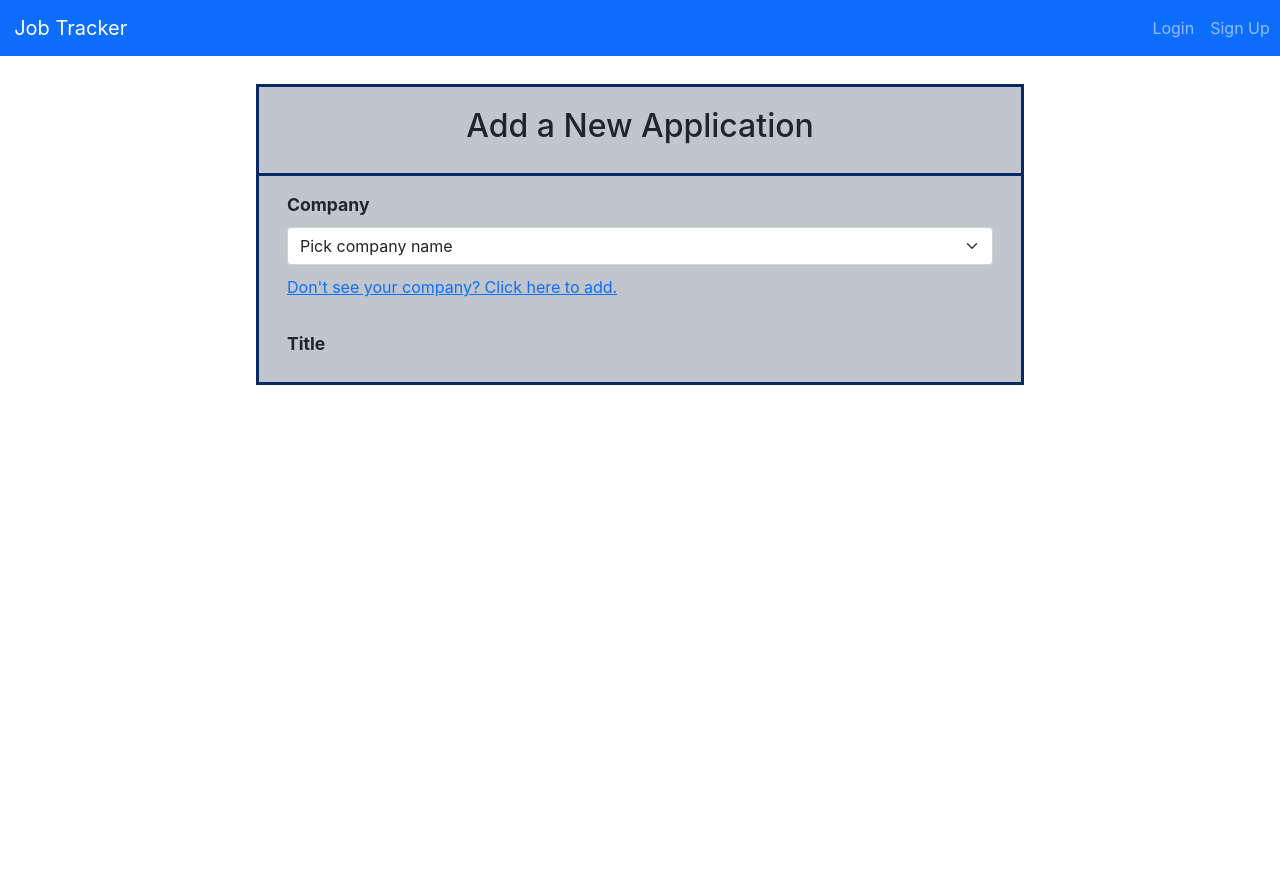
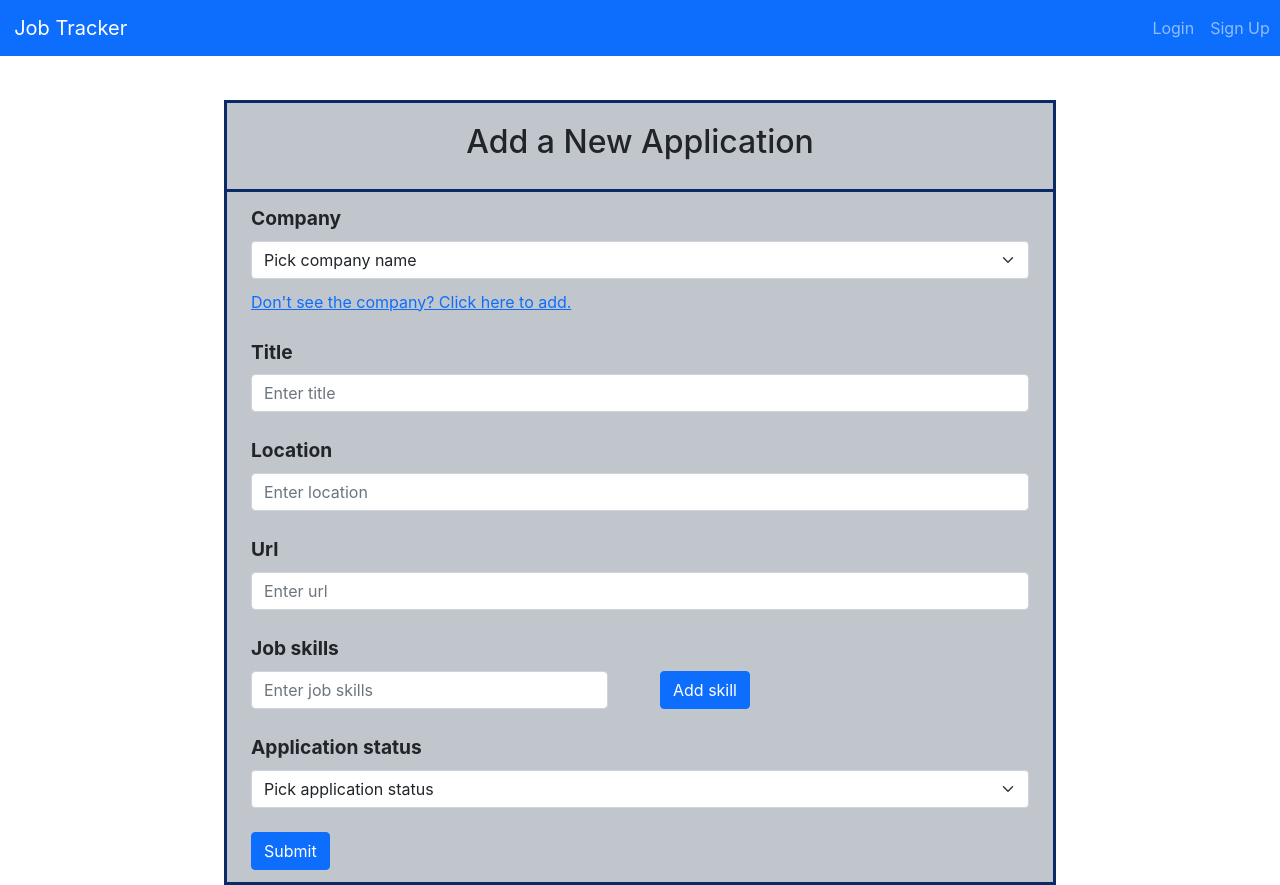
Before and after one commit to Dueonkim89/Job-Tracker, a React (Create React App) app: page /application in a window 1280 px wide. Before the commit the page ends 800 px from the top, so only its background shows below. Built offline with nearby package versions, Linux system fonts and the light colour scheme.

Commit message:
finished UI for new application page

```diff
--- a/src/client/components/NewJobApplication.tsx
+++ b/src/client/components/NewJobApplication.tsx
@@ -1,9 +1,11 @@
 import * as React from 'react';
 import { LinkContainer } from 'react-router-bootstrap';
-import { Container, Row, Form, Nav } from 'react-bootstrap';
+import { Container, Row, Form, Button, Col } from 'react-bootstrap';
+
+const formPadding: string = ".75rem";
+const labelFontSize: string = "1.2rem";
 
 class NewJobApplication extends React.Component {
-
     createApplicationHeader(argument: void) : JSX.Element {
         return (
             <h2 style={{padding: "1.25rem", color: "#212529" }}>Add a New Application</h2>
@@ -11,8 +13,6 @@ class NewJobApplication extends React.Component {
     }
 
     createApplicationForm() : JSX.Element {
-        const formPadding: string = "1rem";
-        const labelFontSize: string = "1.1rem";
         return (
             <Form>
                 <Form.Group style={{padding: formPadding}} >
@@ -22,17 +22,48 @@ class NewJobApplication extends React.Component {
                 </Form.Group>
                 <Form.Group style={{padding: formPadding}} >
                     <Form.Label htmlFor="title" style={{fontWeight: 'bold', fontSize: labelFontSize}}>Title</Form.Label>
+                    <Form.Control id="title" type="text" placeholder="Enter title" />
                 </Form.Group>
+                <Form.Group style={{padding: formPadding}} >
+                    <Form.Label htmlFor="location" style={{fontWeight: 'bold', fontSize: labelFontSize}}>Location</Form.Label>
+                    <Form.Control id="location" type="text" placeholder="Enter location" />
+                </Form.Group>
+                <Form.Group style={{padding: formPadding}} >
+                    <Form.Label htmlFor="url" style={{fontWeight: 'bold', fontSize: labelFontSize}}>Url</Form.Label>
+                    <Form.Control id="url" type="text" placeholder="Enter url" />
+                </Form.Group>
+                {this.generateApplicationSkills()}
+                <Form.Group style={{padding: formPadding}} >
+                    <Form.Label htmlFor="status" style={{fontWeight: 'bold', fontSize: labelFontSize}}>Application status</Form.Label>
+                    {this.createStatusDropDrownMenu()}
+                </Form.Group>
+                <div style={{padding: formPadding}}>
+                    <Button type="submit">Submit</Button>
+                </div>
             </Form>
         );
     }
 
     addCompanyNavigation(argument: void) : JSX.Element {
         return (
-            <LinkContainer to="/registration">
-                {/*NOTE: If no / provided to the path, routes to /application/company by default */}
-                <a>Don't see your company? Click here to add.</a>
+            <LinkContainer to="/add_company">
+                {/*NOTE: If no / provided to the path, routes to /application/add_company by default */}
+                <a>Don't see the company? Click here to add.</a>
             </LinkContainer>
+        );
+    }
+
+    createStatusDropDrownMenu(argument: void) : JSX.Element {
+        return (
+            <Form.Select aria-label="Choose application status from dropdown menu" id="status">
+                <option>Pick application status</option>
+                <option value="applied">Applied</option>
+                <option value="online_assessment">Online Assessment</option>
+                <option value="phone_interview">Phone Interview</option>
+                <option value="technical_interview">Technical Interview</option>
+                <option value="accepted">Accepted</option>
+                <option value="rejected">Rejected</option>
+            </Form.Select>
         );
     }
 
@@ -49,10 +80,38 @@ class NewJobApplication extends React.Component {
         );
     }
 
+    generateApplicationSkills(argument: void) : JSX.Element {
+        // https://stackoverflow.com/questions/45167565/does-react-js-support-html5-datalist
+        return (
+            <Row style={{padding: formPadding}}>
+                <Form.Group as={Col}>
+                    <Form.Label htmlFor="jobSkills" style={{fontWeight: 'bold', fontSize: labelFontSize}}>Job skills</Form.Label>
+                    <Form.Control list="skills" id="jobSkills" type="text" placeholder="Enter job skills" name="jobSkills"/>
+                    {this.getSkills()}
+                </Form.Group>
+                <Form.Group as={Col} style={{position: "relative", marginLeft: "2.5rem"}}>
+                        {/*Position the button at bottomn left corner of parent*/}
+                    <Button style={{position: "absolute", bottom: "0px", "left": "0px"}} variant="primary">Add skill</Button>
+                </Form.Group>
+            </Row>
+        );
+    }
+
+    getSkills() : JSX.Element {
+        // will make GET request to server to get skills and render dynamically.
+        return (
+            <datalist id="skills">
+                <option value="C++"></option>
+                <option value="Java"></option>
+                <option value="Python"></option>
+            </datalist>
+        );
+    }
+
     render() {
         const ApplicationFormBorder: string = "3px solid #0a2a66";
         return (
-            <Container fluid style={{ marginTop: "1.75rem", width: '60vw', border: ApplicationFormBorder}}>
+            <Container fluid style={{ marginTop: "2.75rem", width: '65vw', border: ApplicationFormBorder}}>
                 <Row style={{borderBottom: ApplicationFormBorder, backgroundColor: "#c0c6cc"}}>
                     {this.createApplicationHeader()}
                 </Row>
```
